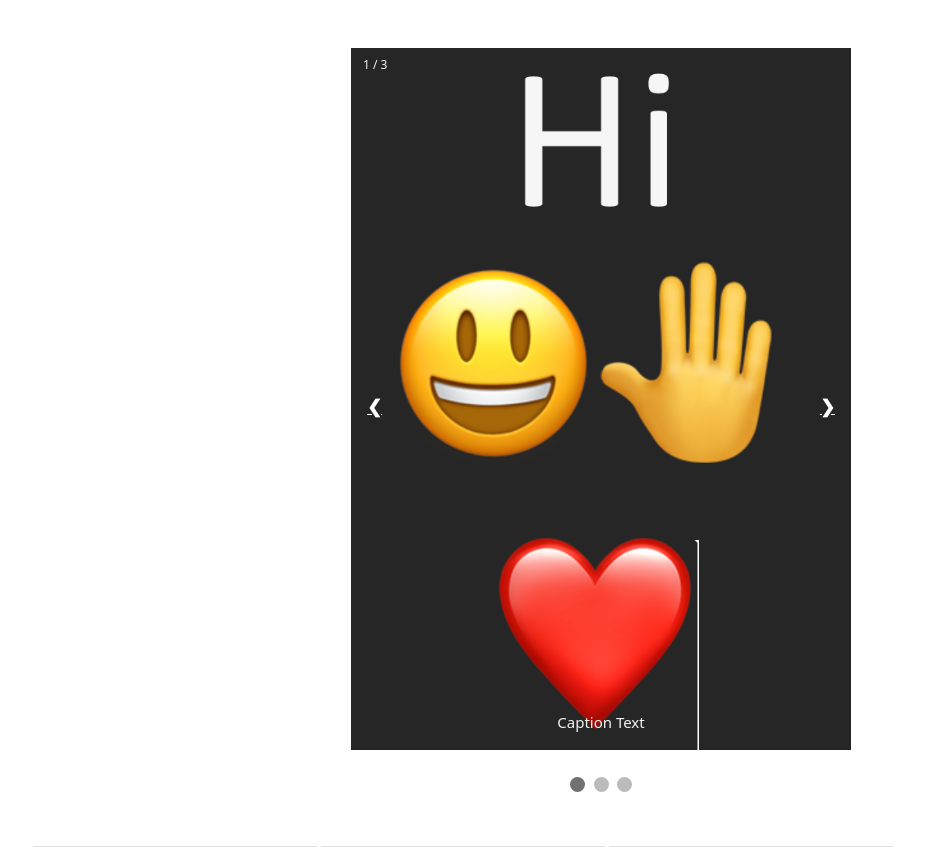
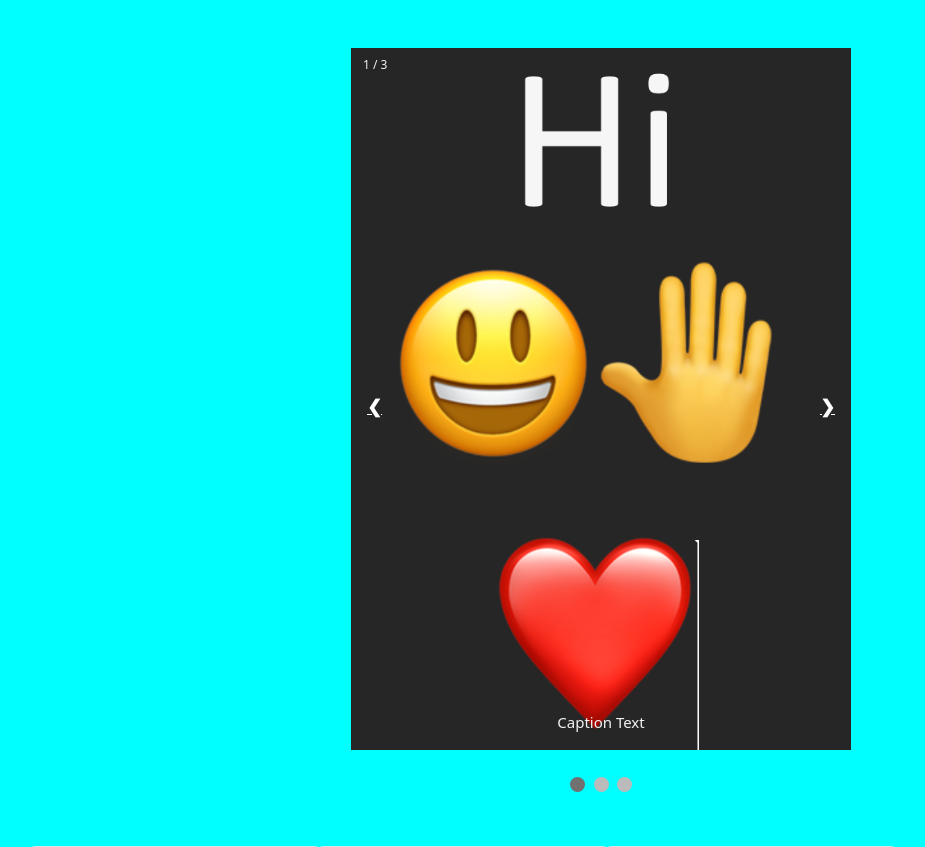
Before and after one commit to ErfanShokrollahzadeh/CarShop, a Django app: page /Car/ in a window 1280 px wide. Shown: the part 56-903 px from the top of the page, without its empty margins (39-964 px from the left). Run offline with Django 3.2, Linux system fonts and the light colour scheme; data comes from the database, SQL or seed files in the repository; some libraries are stand-ins or nearby versions.

Commit message:
update style.css changes background color

```diff
--- a/manage.py
+++ b/manage.py
@@ -2,7 +2,6 @@
 """Django's command-line utility for administrative tasks."""
 import os
 import sys
-
 
 def main():
     os.environ.setdefault('DJANGO_SETTINGS_MODULE', 'carshap.settings')
--- a/products/static/style.css
+++ b/products/static/style.css
@@ -1,6 +1,5 @@
 body{
-    background: #44C2FA;
-;
+    background-color: aqua !important;
 }
 .card-body{
     background: yellow;
--- a/products/static/style5.css
+++ b/products/static/style5.css
@@ -1,4 +1,4 @@
-* {box-sizing:border-box}
+{box-sizing:border-box}
 
 /* Slideshow container */
 .slideshow-container {
```
